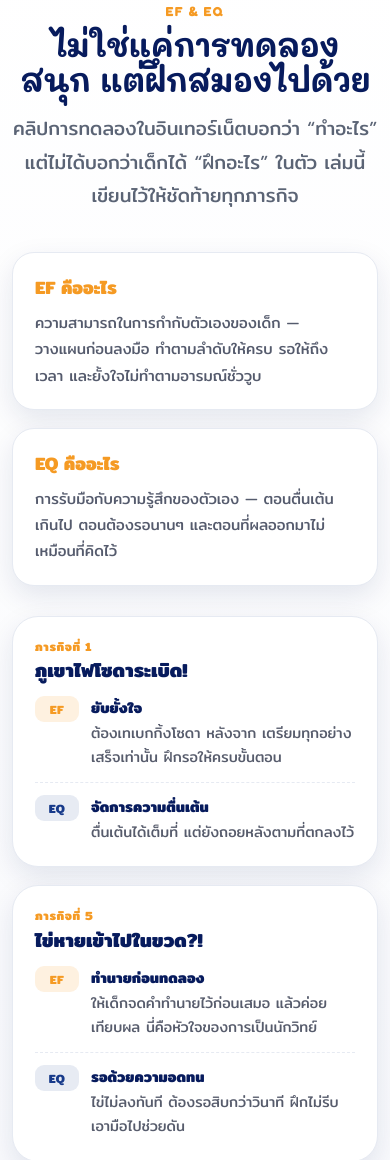
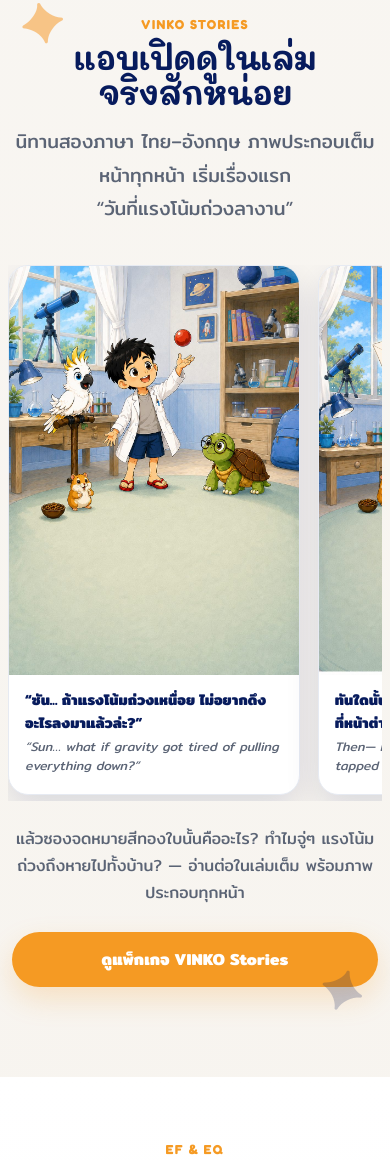
Before and after one commit to Apirukluedee/vinko-quest, a website: page index.html in a window 390 px wide. Shown: the part 8452-9612 px from the top of the page. Drawn offline with Linux system fonts and the light colour scheme; a web font is replaced by a local one.

Commit message:
Add VINKO Stories page-sample section to landing page
- New "stories-sample" section on index.html, right after the LAB
  story preview, showing pages 3-6 (the golden-envelope hook) from
  STORY-01 with real illustration + bilingual caption text sourced
  from the actual print-ready ebook HTML
- Reuses the data-vk-bundle gating so it only shows once Stories
  delivery dates are fully configured, same as the package cards
- Gallery collapses from a 4-up grid to a swipeable horizontal
  scroll-snap row on mobile

```diff
--- a/assets/css/main.css
+++ b/assets/css/main.css
@@ -1413,6 +1413,85 @@ body.premium .hero-mockup-card .premium-badge {
   }
 }
 
+/* VINKO Stories — page-sample gallery */
+.stories-gallery {
+  display: grid;
+  grid-template-columns: repeat(4, 1fr);
+  gap: 18px;
+  max-width: 1120px;
+  margin: 0 auto 28px;
+}
+
+.stories-page {
+  margin: 0;
+  background: #fff;
+  border: 1px solid var(--soft-line, #E6EAF2);
+  border-radius: 20px;
+  overflow: hidden;
+  box-shadow: 0 14px 34px rgba(7,27,93,.12);
+}
+
+.stories-page img {
+  display: block;
+  width: 100%;
+  height: auto;
+  aspect-ratio: 1055 / 1491;
+  object-fit: cover;
+}
+
+.stories-page figcaption {
+  padding: 14px 16px 18px;
+}
+
+.stories-page .thai {
+  margin: 0 0 4px;
+  color: var(--navy, #071B5D);
+  font-weight: 700;
+  font-size: 14.5px;
+  line-height: 1.55;
+}
+
+.stories-page .english {
+  margin: 0;
+  color: var(--muted, #5B6475);
+  font-size: 12.5px;
+  line-height: 1.5;
+  font-style: italic;
+}
+
+.stories-teaser {
+  max-width: 640px;
+  margin: 0 auto 22px;
+  text-align: center;
+  color: var(--muted, #5B6475);
+  font-size: 17px;
+  line-height: 1.7;
+}
+
+@media (max-width: 920px) {
+  .stories-gallery { grid-template-columns: repeat(2, 1fr); }
+}
+
+@media (max-width: 600px) {
+  .stories-gallery {
+    grid-template-columns: none;
+    grid-auto-flow: column;
+    grid-auto-columns: 78%;
+    overflow-x: auto;
+    scroll-snap-type: x mandatory;
+    padding-bottom: 6px;
+    margin: 0 -4px 24px;
+  }
+
+  .stories-page {
+    scroll-snap-align: center;
+  }
+
+  .stories-teaser {
+    font-size: 16px;
+  }
+}
+
 
 /* LINE contact card */
 .line-card {
--- a/index.html
+++ b/index.html
@@ -176,6 +176,49 @@
 <p>มีประเด็นให้ถามต่อ เช่น “ก๊าซมาจากไหน?” “ทำไมจุกถึงเด้ง?” “ถ้าเปลี่ยนปริมาณจะเกิดอะไร?”</p>
 </div>
 </aside>
+</div>
+</div>
+</section>
+<section class="section stories-sample has-sprinkles" data-vk-bundle hidden id="stories-sample">
+<div class="wrap">
+<div class="section-title">
+<p class="kicker">VINKO STORIES</p>
+<h2>แอบเปิดดูในเล่มจริงสักหน่อย</h2>
+<p class="lead">นิทานสองภาษา ไทย–อังกฤษ ภาพประกอบเต็มหน้าทุกหน้า เริ่มเรื่องแรก <span class="nowrap-th">“วันที่แรงโน้มถ่วงลางาน”</span></p>
+</div>
+<div class="stories-gallery">
+<figure class="stories-page">
+<img alt="ซันโยนลูกบอลสีแดง นิวเอียงคอมองอย่างสงสัย" height="1491" loading="lazy" src="/assets/img/stories-preview-p03.jpg" width="1055"/>
+<figcaption>
+<p class="thai">“ซัน... ถ้าแรงโน้มถ่วงเหนื่อย ไม่อยากดึงอะไรลงมาแล้วล่ะ?”</p>
+<p class="english">“Sun… what if gravity got tired of pulling everything down?”</p>
+</figcaption>
+</figure>
+<figure class="stories-page">
+<img alt="มีบางอย่างเคาะอยู่ที่หน้าต่าง" height="1491" loading="lazy" src="/assets/img/stories-preview-p04.jpg" width="1055"/>
+<figcaption>
+<p class="thai">ทันใดนั้น— <strong>ก๊อก! ก๊อก!</strong> มีบางอย่างเคาะอยู่ที่หน้าต่าง!</p>
+<p class="english">Then— <strong>KNOCK! KNOCK!</strong> Something tapped on the window.</p>
+</figcaption>
+</figure>
+<figure class="stories-page">
+<img alt="ซองจดหมายสีทองลอยผ่านหน้าต่างเข้ามา" height="2000" loading="lazy" src="/assets/img/stories-preview-p05.jpg" width="1414"/>
+<figcaption>
+<p class="thai">ซองจดหมายสีทองลอยผ่านหน้าต่างเข้ามา นิวใช้จะงอยปากคาบไว้ได้พอดี</p>
+<p class="english">A golden envelope floated through the window. Niew caught it with her beak.</p>
+</figcaption>
+</figure>
+<figure class="stories-page">
+<img alt="ซันปล่อยลูกบอล แต่มันไม่ตก กลับลอยขึ้น" height="1491" loading="lazy" src="/assets/img/stories-preview-p06.jpg" width="1055"/>
+<figcaption>
+<p class="thai">ซันปล่อยลูกบอลจากมือ แต่มันไม่ตก! มันลอยตุ๊บป่องอยู่ตรงปลายจมูก</p>
+<p class="english">Sun let go of the ball. But it didn’t fall. It floated beside his nose.</p>
+</figcaption>
+</figure>
+</div>
+<p class="stories-teaser">แล้วซองจดหมายสีทองใบนั้นคืออะไร? ทำไมจู่ๆ แรงโน้มถ่วงถึงหายไปทั้งบ้าน? — อ่านต่อในเล่มเต็ม พร้อมภาพประกอบทุกหน้า</p>
+<div class="cta-row" style="justify-content:center">
+<a class="btn" href="#order">ดูแพ็กเกจ VINKO Stories</a>
 </div>
 </div>
 </section>
```
Also changed, not shown: assets/img/stories-preview-p03.jpg (added), assets/img/stories-preview-p04.jpg (added), assets/img/stories-preview-p05.jpg (added), assets/img/stories-preview-p06.jpg (added).
